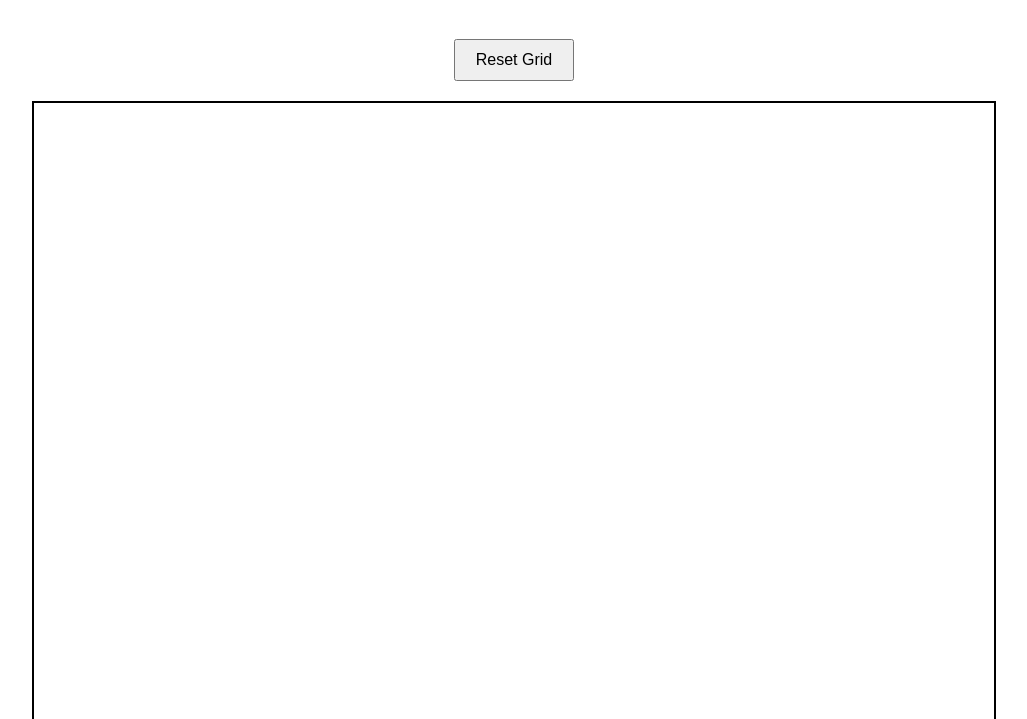
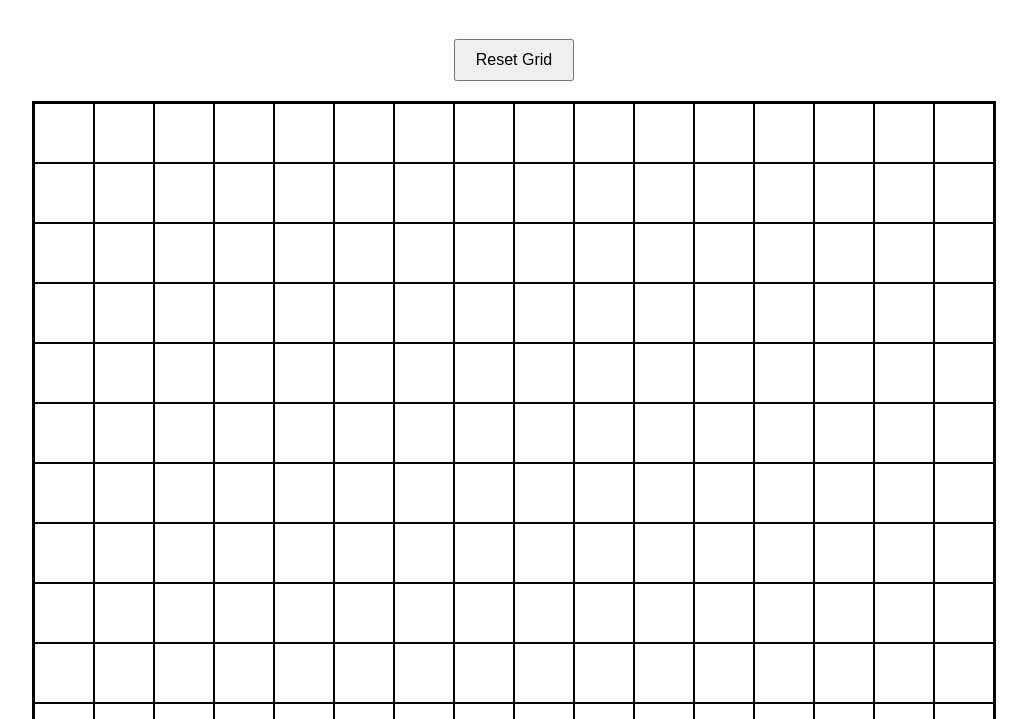
Before and after one commit to bojidardimitrov03-beep/etch-a-sketch, a plain HTML site: page index.html in a window 1280 px wide. Shown: the part 81-800 px from the top of the page, without its empty margins (126-1153 px from the left). Drawn offline with Linux system fonts and the light colour scheme.

Commit message:
create grid and hover effect

```diff
--- a/index.html
+++ b/index.html
@@ -5,10 +5,11 @@
     <meta name="viewport" content="width=device-width, initial-scale=1.0">
     <title>Document</title>
     <link rel="stylesheet" href="stylesheet.css">
-    <script src="script.js" defer></script>
+
 </head>
 <body>
     <h1>Etch-a-Sketch</h1>
     <button id="resetBtn">Reset Grid</button>
     <div id="container"></div>
+    <script src="script.js" defer></script>
 </html>
--- a/script.js
+++ b/script.js
@@ -0,0 +1,20 @@
+const container = document.getElementById(`container`)
+const resetBtn = document.getElementById(`resetBtn`)
+
+function createGrid(size) {
+    const squareSize = 960 / size;
+
+    for (let i = 0; i < size * size; i++) {
+        const square = document.createElement(`div`)
+        square.classList.add(`grid-square`)
+
+        square.style.width = `${squareSize}px`
+        square.style.height = `${squareSize}px`
+
+        container.appendChild(square)
+        square.addEventListener(`mouseover`, () => {
+            square.style.backgroundColor = `black`
+        })
+    }
+}
+createGrid(16);
--- a/stylesheet.css
+++ b/stylesheet.css
@@ -19,3 +19,9 @@ button{
     font-size: 16px;
     cursor: pointer;
 }
+
+.grid-square{
+    box-sizing: border-box;
+    background-color: white;
+    border: 1px solid black;
+}
```
